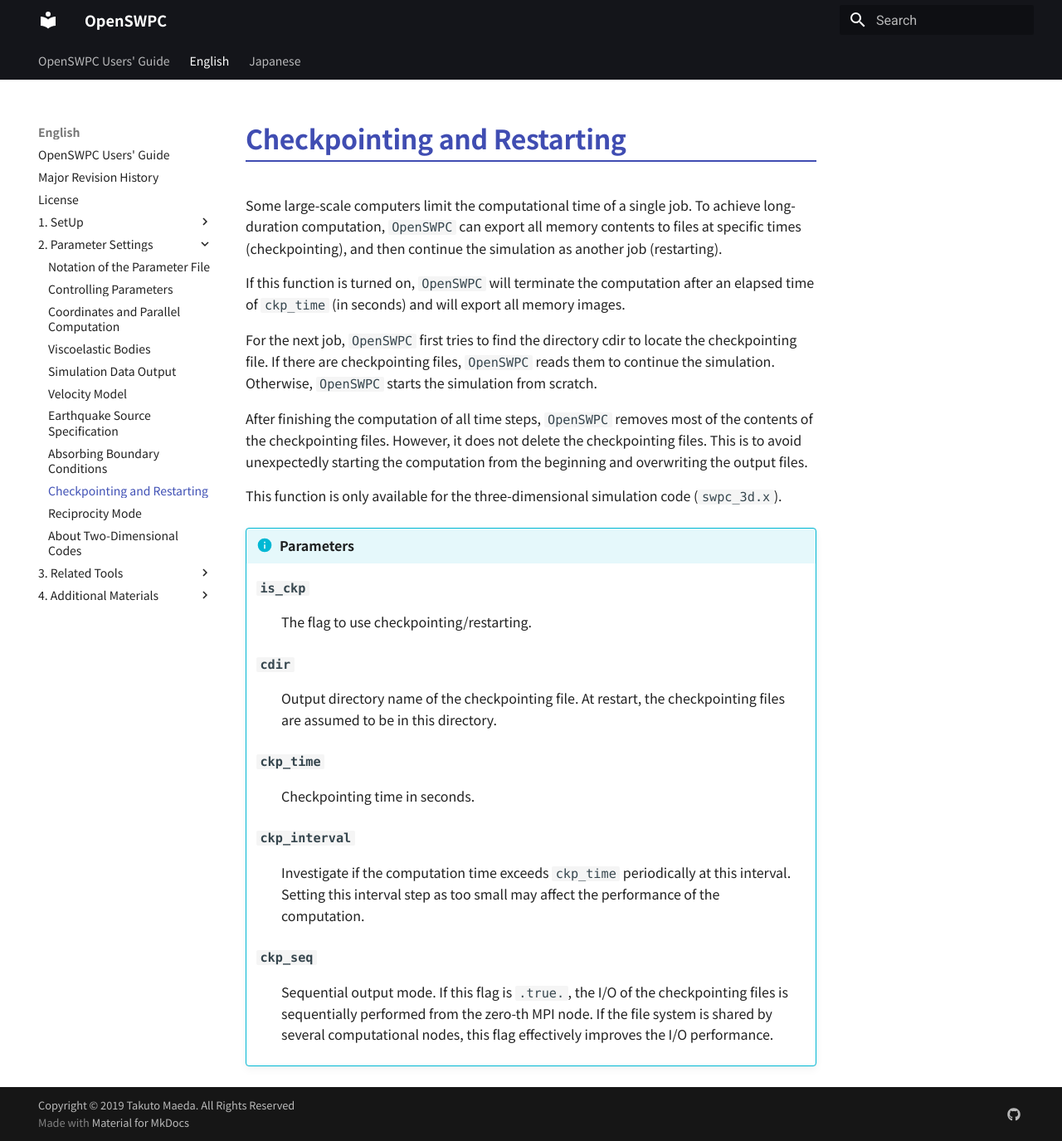
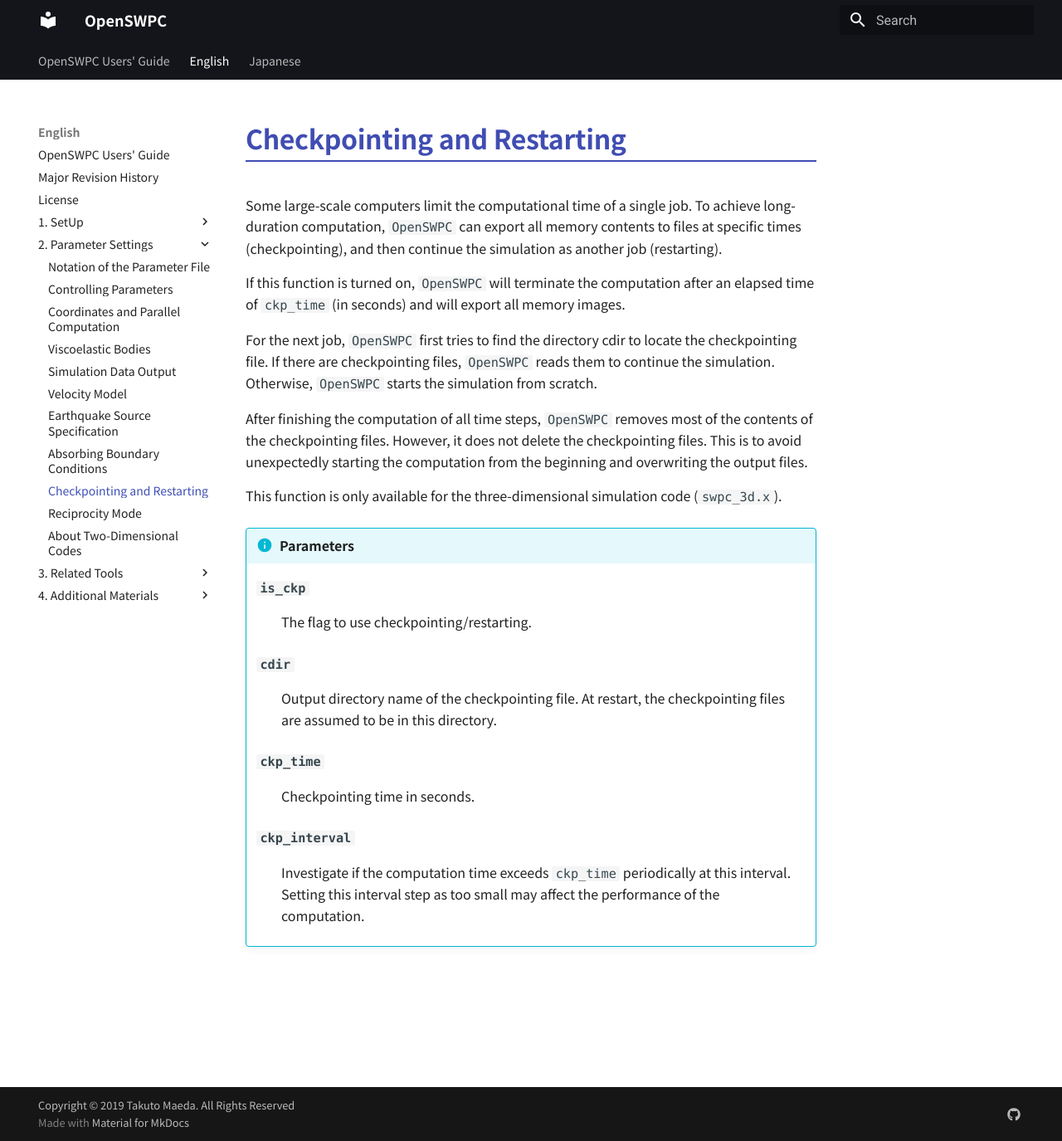
Before and after one commit to OpenSWPC/OpenSWPC, an MkDocs documentation site: the page built from doc/md/English/2._Parameter_Settings/0209_checkpoint.md, in a window 1280 px wide and 1375 px high. Shown: the whole window at 83% size. Built offline with MkDocs 1.6.1 and Material for MkDocs 9.7.7, drawn with Linux system fonts in a browser that asks for light colours; some web fonts are replaced.

Commit message:
Minor bugfix for v5.0.1

```diff
--- a/doc/md/English/2._Parameter_Settings/0209_checkpoint.md
+++ b/doc/md/English/2._Parameter_Settings/0209_checkpoint.md
@@ -37,9 +37,3 @@
     : Investigate if the computation time exceeds `ckp_time` periodically
     at this interval. Setting this interval step as too small may affect
     the performance of the computation.
-
-    **`ckp_seq`**
-    : Sequential output mode. If this flag is `.true.`, the I/O of the
-    checkpointing files is sequentially performed from the zero-th MPI
-    node. If the file system is shared by several computational nodes,
-    this flag effectively improves the I/O performance.
```
Also changed, not shown: doc/md/English/1._SetUp/1-3_compile.md (+2 -2 lines), doc/md/English/2._Parameter_Settings/0208_abc.md (+3 -0 lines), doc/md/Japanese/1._準備/0103_compile.md (+2 -1 lines), doc/md/Japanese/2._パラメタ設定/0208_abc.md (+3 -0 lines), doc/md/Japanese/2._パラメタ設定/0209_checkpoint.md (+0 -4 lines), 9 other files.
